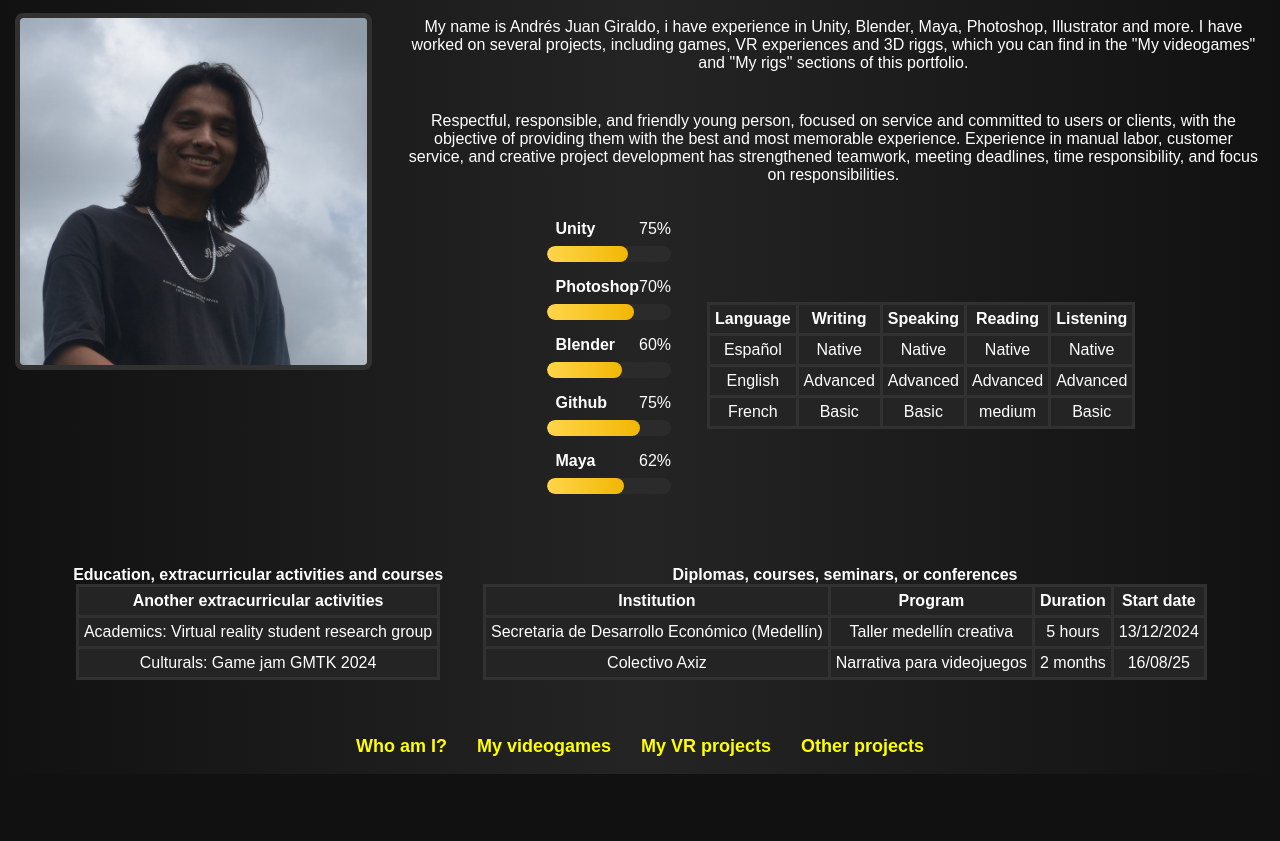
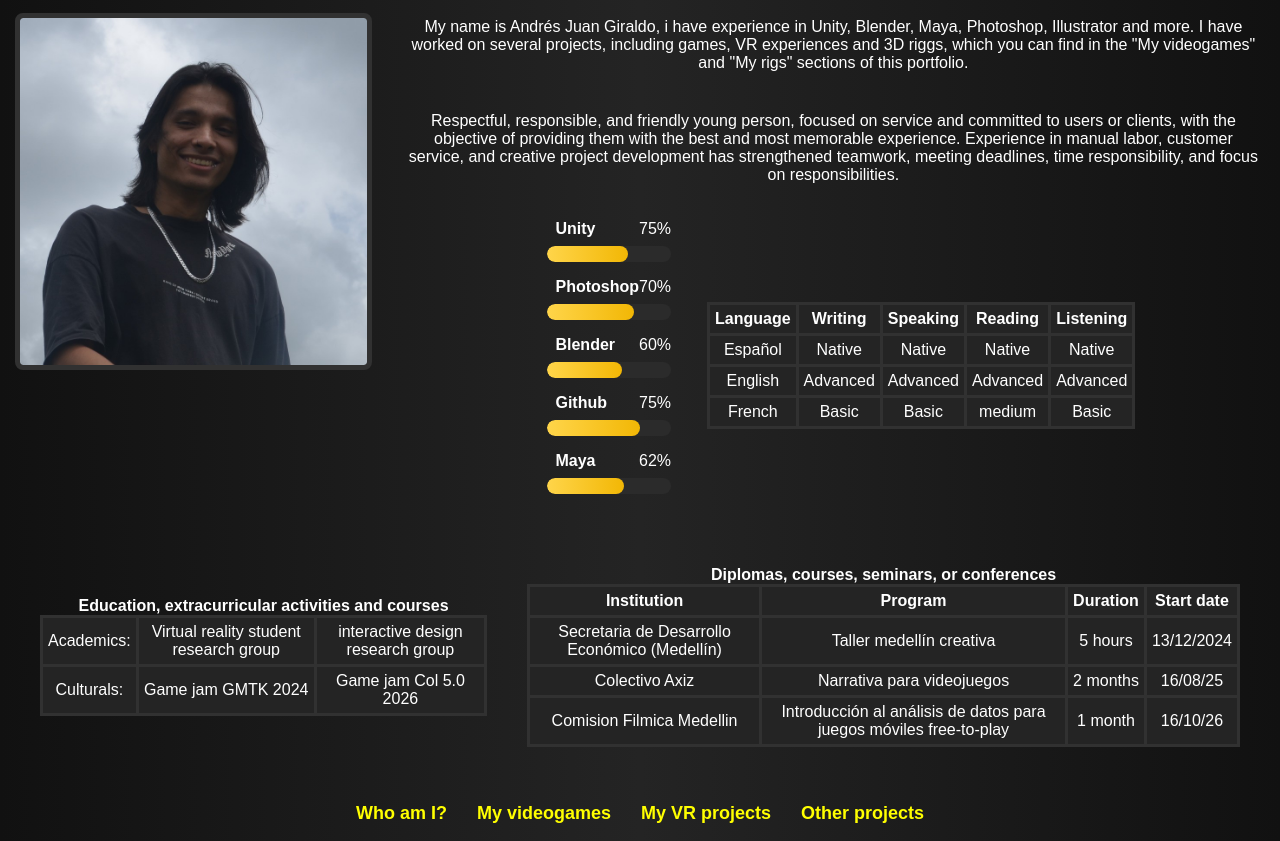
Before and after one commit to andruAJ/Portafolio, a plain HTML site: page index.html in a window 1280 px wide. Shown: the part 82-923 px from the top of the page. Before the commit the page ends 856 px from the top, so only its background shows below. Drawn offline with Linux system fonts and the light colour scheme.

Commit message:
Añadidos cursos y actividades académicas extras

```diff
--- a/index.html
+++ b/index.html
@@ -153,13 +153,14 @@
                         <h4> <b>Education, extracurricular activities and courses</b> </h4>
                         <table class="OtrasActividades">
                             <tr>
-                                <th>Another extracurricular activities</th>
+                                <td>Academics:</td>
+                                <td>Virtual reality student research group</td>
+                                <td>interactive design research group</td>
                             </tr>
                             <tr>
-                                <td>Academics: Virtual reality student research group</td>
-                            </tr>
-                            <tr>
-                                <td>Culturals: Game jam GMTK 2024</td>
+                                <td>Culturals:</td>
+                                <td>Game jam GMTK 2024</td>
+                                <td>Game jam Col 5.0 2026</td>
                             </tr>
                         </table>
                     </div>
@@ -184,6 +185,12 @@
                                 <td>2 months</td>
                                 <td>16/08/25</td>
                             </tr>
+                            <tr>
+                                <td>Comision Filmica Medellin</td>
+                                <td>Introducción al análisis de datos para juegos móviles free-to-play</td>
+                                <td>1 month</td>
+                                <td>16/10/26</td>
+                            </tr>
                         </table>
                     </div>
             </div>
```
